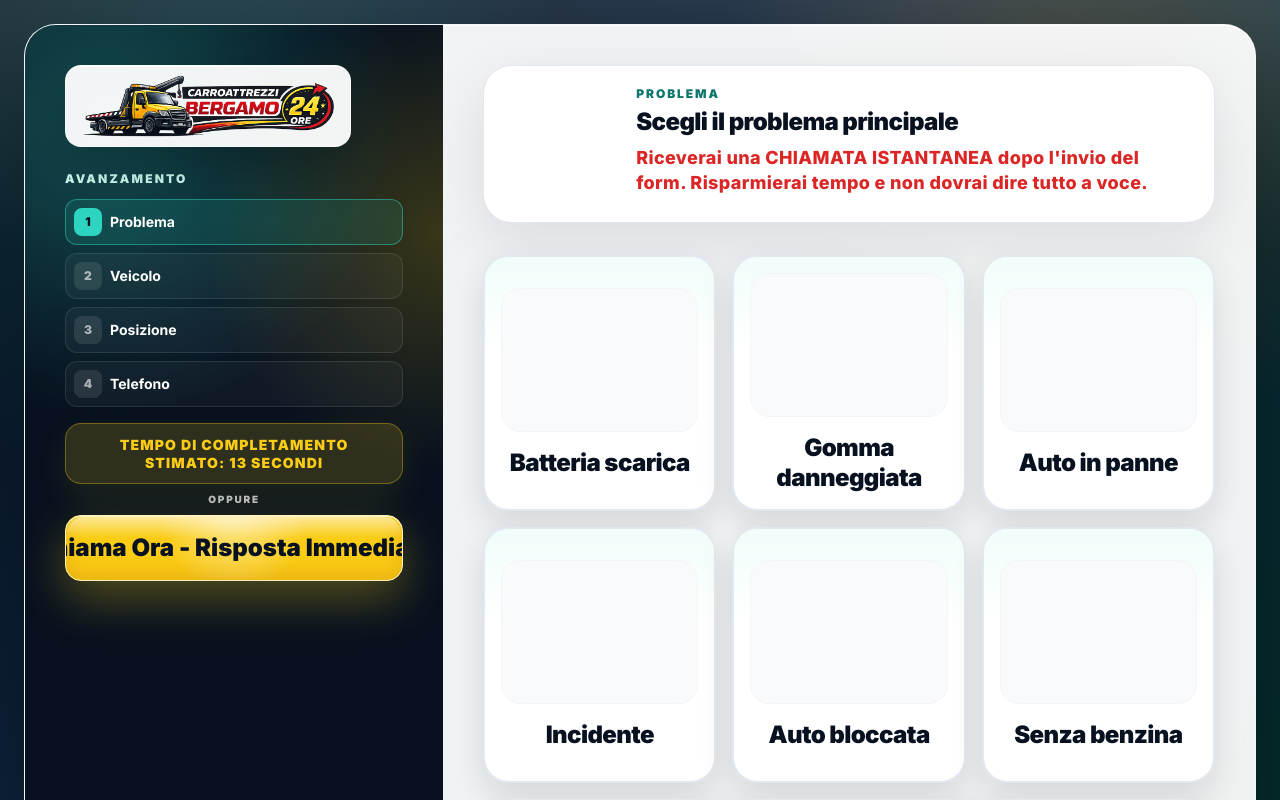
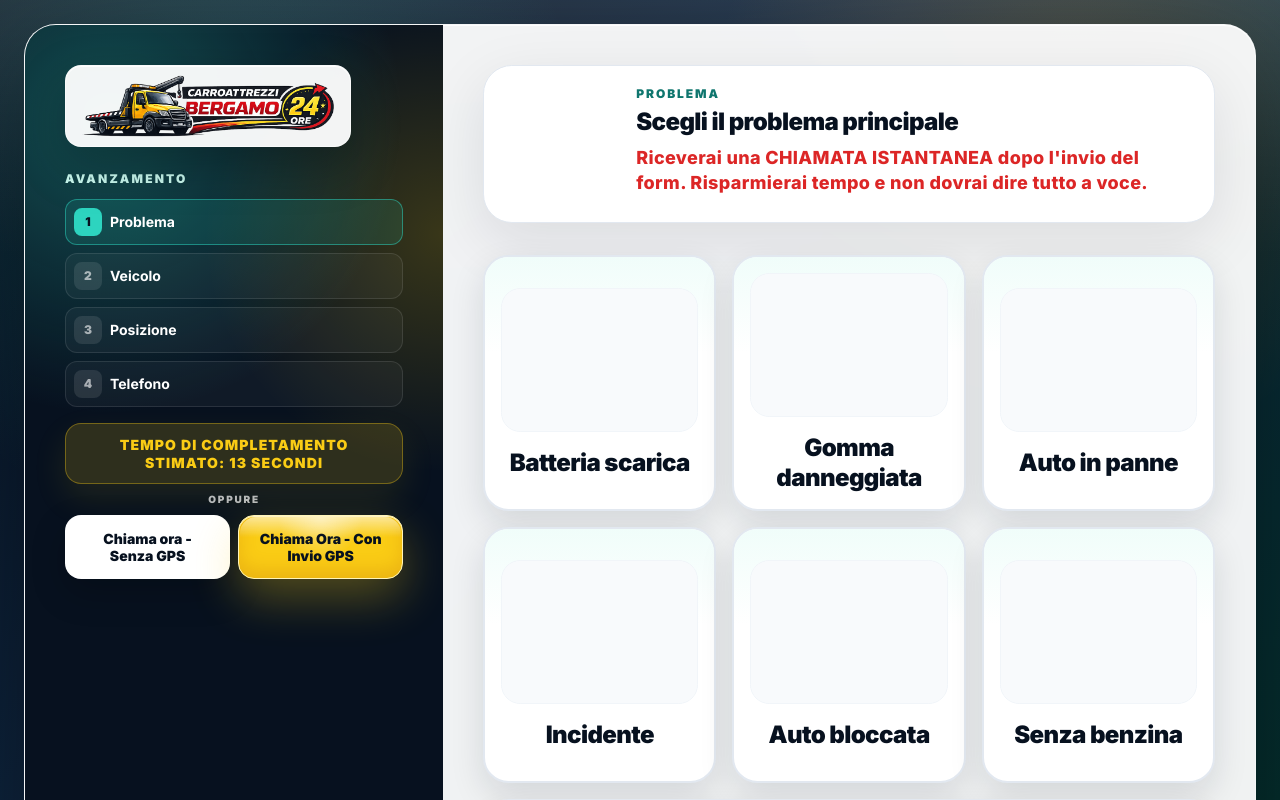
Before and after one commit to alessio-aesthetic/carroattrezzibergamo24ore.it, a Next.js app: page /richiesta-bergamo in a window 1280 px wide. Built offline with nearby package versions, Linux system fonts and the light colour scheme.

Commit message:
Split request call CTAs with GPS info

```diff
--- a/src/app/richiesta-bergamo/RichiestaBergamoClient.tsx
+++ b/src/app/richiesta-bergamo/RichiestaBergamoClient.tsx
@@ -152,6 +152,7 @@ export function RichiestaBergamoClient() {
   const [message, setMessage] = useState('')
   const [tracking, setTracking] = useState<TrackingData>(emptyTracking)
   const [typedAssistant, setTypedAssistant] = useState('')
+  const [showGpsInfo, setShowGpsInfo] = useState(false)
 
   const cleanPhone = useMemo(
     () => customerPhone.replace(/[^\d+]/g, ''),
@@ -371,13 +372,22 @@ export function RichiestaBergamoClient() {
                   <p className="text-[10px] font-black uppercase tracking-[0.18em] text-white/70">
                     Oppure
                   </p>
-                  <a
-                    href={`tel:${tel}`}
-                    onClick={trackCall}
-                    className="call-premium mt-2 inline-flex w-full items-center justify-center rounded-2xl border border-[#fff4b8] bg-[#facc15] px-3 py-3.5 text-center text-[15px] font-black leading-none text-[#07111f] shadow-[0_18px_48px_rgba(250,204,21,0.32),inset_0_1px_0_rgba(255,255,255,0.75),inset_0_-8px_18px_rgba(180,83,9,0.20)] sm:px-4 sm:py-5 sm:text-2xl"
-                  >
-                    <span className="whitespace-nowrap">Chiama Ora - Risposta Immediata</span>
-                  </a>
+                  <div className="mt-2 grid grid-cols-2 gap-2">
+                    <a
+                      href={`tel:${tel}`}
+                      onClick={trackCall}
+                      className="inline-flex min-h-14 items-center justify-center rounded-2xl border border-white/20 bg-white px-2.5 text-center text-[11px] font-black leading-tight text-[#07111f] shadow-[0_14px_34px_rgba(0,0,0,0.22),inset_0_1px_0_rgba(255,255,255,0.9)] transition hover:-translate-y-0.5 sm:min-h-16 sm:px-4 sm:text-sm"
+                    >
+                      Chiama ora - Senza GPS
+                    </a>
+                    <button
+                      type="button"
+                      onClick={() => setShowGpsInfo(true)}
+                      className="call-premium inline-flex min-h-14 items-center justify-center rounded-2xl border border-[#fff4b8] bg-[#facc15] px-2.5 text-center text-[11px] font-black leading-tight text-[#07111f] shadow-[0_18px_48px_rgba(250,204,21,0.32),inset_0_1px_0_rgba(255,255,255,0.75),inset_0_-8px_18px_rgba(180,83,9,0.20)] sm:min-h-16 sm:px-4 sm:text-sm"
+                    >
+                      Chiama Ora - Con Invio GPS
+                    </button>
+                  </div>
                 </div>
               </div>
 
@@ -627,6 +637,40 @@ export function RichiestaBergamoClient() {
         </section>
       </div>
 
+      {showGpsInfo && (
+        <div className="fixed inset-0 z-50 grid place-items-center bg-[#07111f]/72 px-4 backdrop-blur-md">
+          <div className="w-full max-w-md rounded-[1.6rem] border border-white/70 bg-white p-5 text-center shadow-[0_34px_110px_rgba(0,0,0,0.38),inset_0_1px_0_rgba(255,255,255,0.95)] sm:p-7">
+            <p className="text-[11px] font-black uppercase tracking-[0.18em] text-[#0f766e]">
+              Invio GPS consigliato
+            </p>
+            <h2 className="mt-2 text-2xl font-black leading-tight text-[#07111f] sm:text-3xl">
+              Ti richiama il carroattrezzi più vicino possibile.
+            </h2>
+            <p className="mt-4 text-sm font-bold leading-relaxed text-slate-700 sm:text-base">
+              Con la posizione esatta possiamo individuare il mezzo disponibile
+              più vicino a te, riducendo tempi di attesa, tragitto e costi
+              dell’intervento.
+            </p>
+            <div className="mt-5 grid gap-2">
+              <button
+                type="button"
+                onClick={() => setShowGpsInfo(false)}
+                className="rounded-2xl bg-[#0f766e] px-5 py-4 text-base font-black text-white shadow-[0_20px_54px_rgba(15,118,110,0.28)]"
+              >
+                Ok, compilo il form
+              </button>
+              <button
+                type="button"
+                onClick={() => setShowGpsInfo(false)}
+                className="rounded-2xl border border-slate-200 bg-white px-5 py-3 text-sm font-black text-slate-600"
+              >
+                Chiudi
+              </button>
+            </div>
+          </div>
+        </div>
+      )}
+
       <style jsx global>{`
         html,
         body {
```
